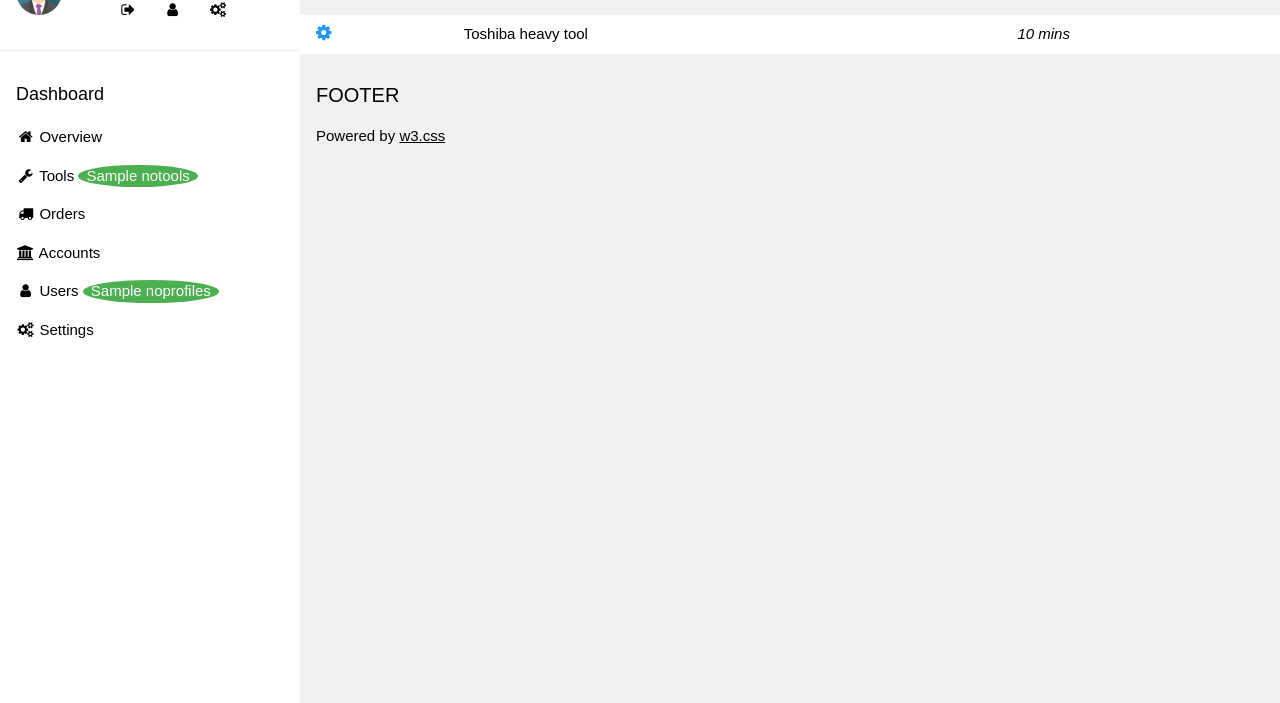
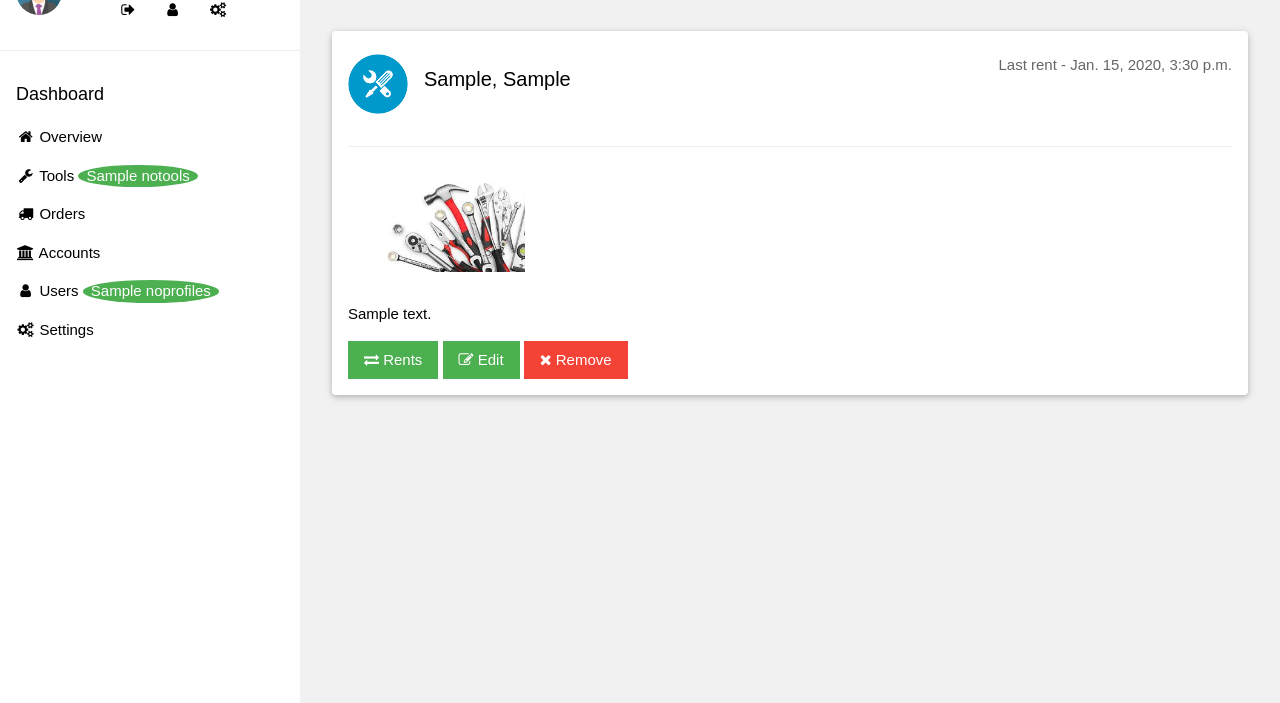
Before and after one commit to ianila/powertools, a Django app: template templates/controlpanel/tools.html in a window 1280 px wide. Shown: the part 97-800 px from the top of the page. Run offline with Django 3.2, Linux system fonts and the light colour scheme; tables that the repository leaves empty hold one stand-in row (values such as "Sample post"); the template is opened without the code that fills it: values that come from a table or form of the project are taken from there, most other values are stand-ins (such as "Sample title", 1, 10 or a date in 2020).

Commit message:
tools: tools detail view added

```diff
--- a/controlpanel/views.py
+++ b/controlpanel/views.py
@@ -34,8 +34,9 @@ def controlpanel_home(request):
 
 @login_required
 def controlpanel_tools(request):
+    tools = Tool.objects.all()
     details = {'tools': 'w3-blue'}
-    return render(request, 'controlpanel/tools.html', {'details': details})
+    return render(request, 'controlpanel/tools.html', {'details': details, 'tools': tools})
 
 @login_required
 def controlpanel_logout(request):
--- a/templates/controlpanel/tools.html
+++ b/templates/controlpanel/tools.html
@@ -9,15 +9,27 @@
     <h5><b><i class="fa fa-dashboard"></i> Power Tools Control Panel - Tools</b></h5>
   </header>
 
-<table class="w3-table w3-striped w3-white">
-          <tr>
-            <td><i class="fa fa-gear w3-text-blue w3-large"></i></td>
-            <td>Toshiba heavy tool</td>
-            <td><i>10 mins</i></td>
-          </tr>
+<div class="w3-container">
 
-</table>
+{% for tool in tools %}
 
+    <div class="w3-container w3-card w3-white w3-round w3-margin"><br>
+        <img src="../../static/icons/tools.png" alt="Avatar" class="w3-left w3-circle w3-margin-right" style="width:60px">
+        <span class="w3-right w3-opacity">Last rent - {{ tool.last_rentered }}</span>
+        <h4>{{ tool.make }}, {{ tool.serialno }}</h4><br>
+        <hr class="w3-clear">
+        <img src="../../static/images/tools.jpeg" style="width:20%" class="w3-margin-bottom">
+        <p>{{ tool.desc }}</p>
+        <button type="button" class="w3-button w3-green w3-margin-bottom"><i class="fa fa-exchange"></i>  Rents</button>
+        <button type="button" class="w3-button w3-green w3-margin-bottom"><i class="fa fa-edit"></i>  Edit</button>
+        <button type="button" class="w3-button w3-red w3-margin-bottom"><i class="fa fa-remove"></i>  Remove</button>
+      </div>
+
+{% endfor %}
+
+</div>
+
+</div>
 <!-- Footer -->
   <footer class="w3-container w3-padding-16 w3-light-grey">
     <h4>FOOTER</h4>
```
Also changed, not shown: static/icons/tools.png (added), static/images/tools.jpeg (added).
